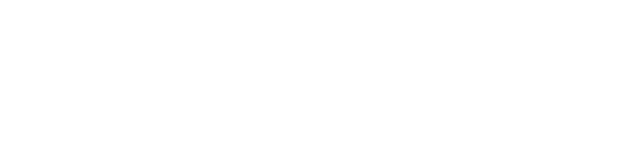
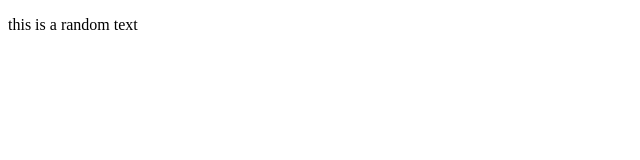
Before and after one commit to expensive7832/team, a plain HTML site: page contact.html in a window 1280 px wide. Shown: the whole page, without its empty margins (0-640 px from the left). Drawn offline with Linux system fonts and the light colour scheme.

Commit message:
i created a contact page

```diff
--- a/contact.html
+++ b/contact.html
@@ -7,6 +7,6 @@
     <title>Document</title>
 </head>
 <body>
-
+    <p>this is a random text</p>
 </body>
 </html>
```
